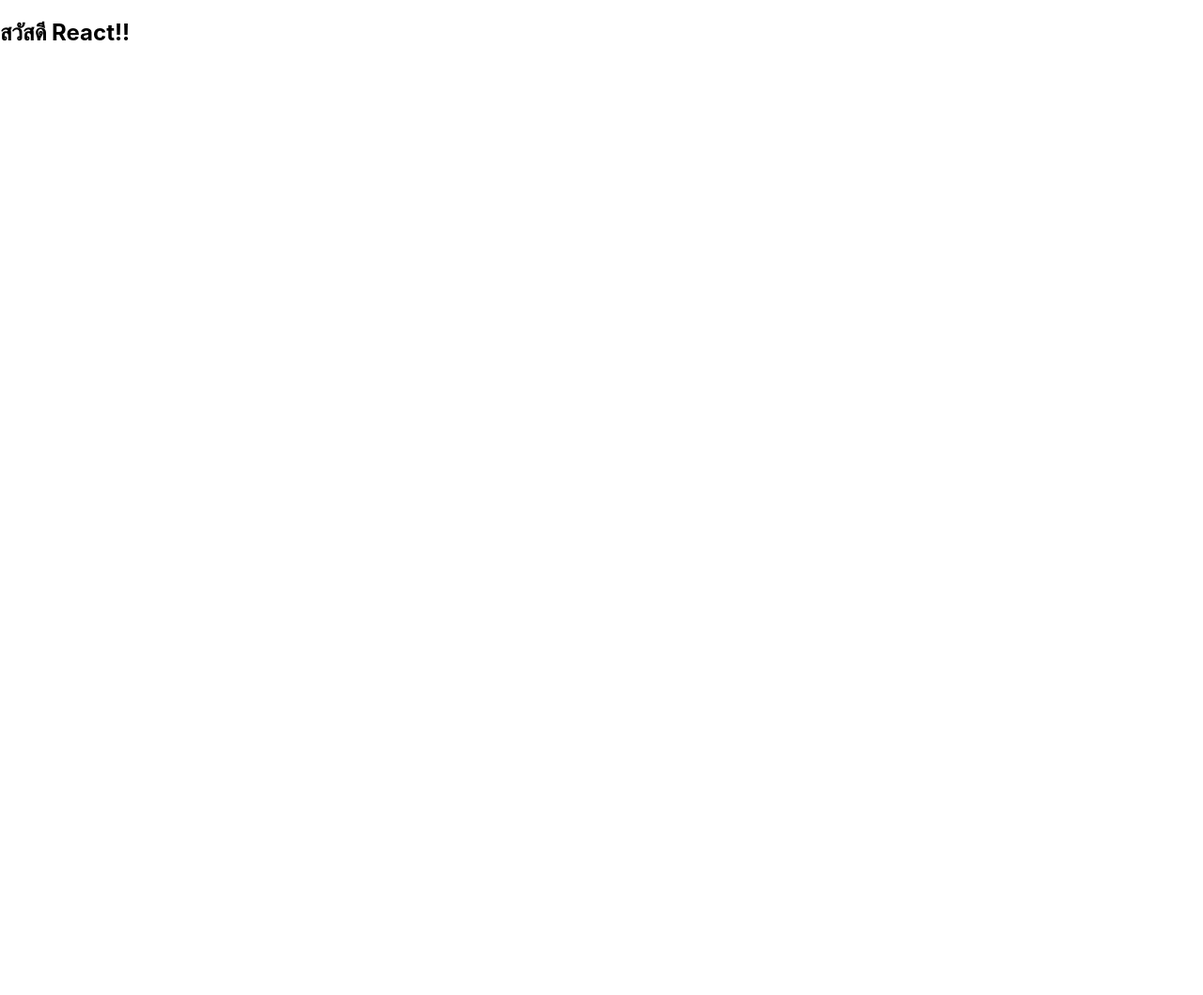
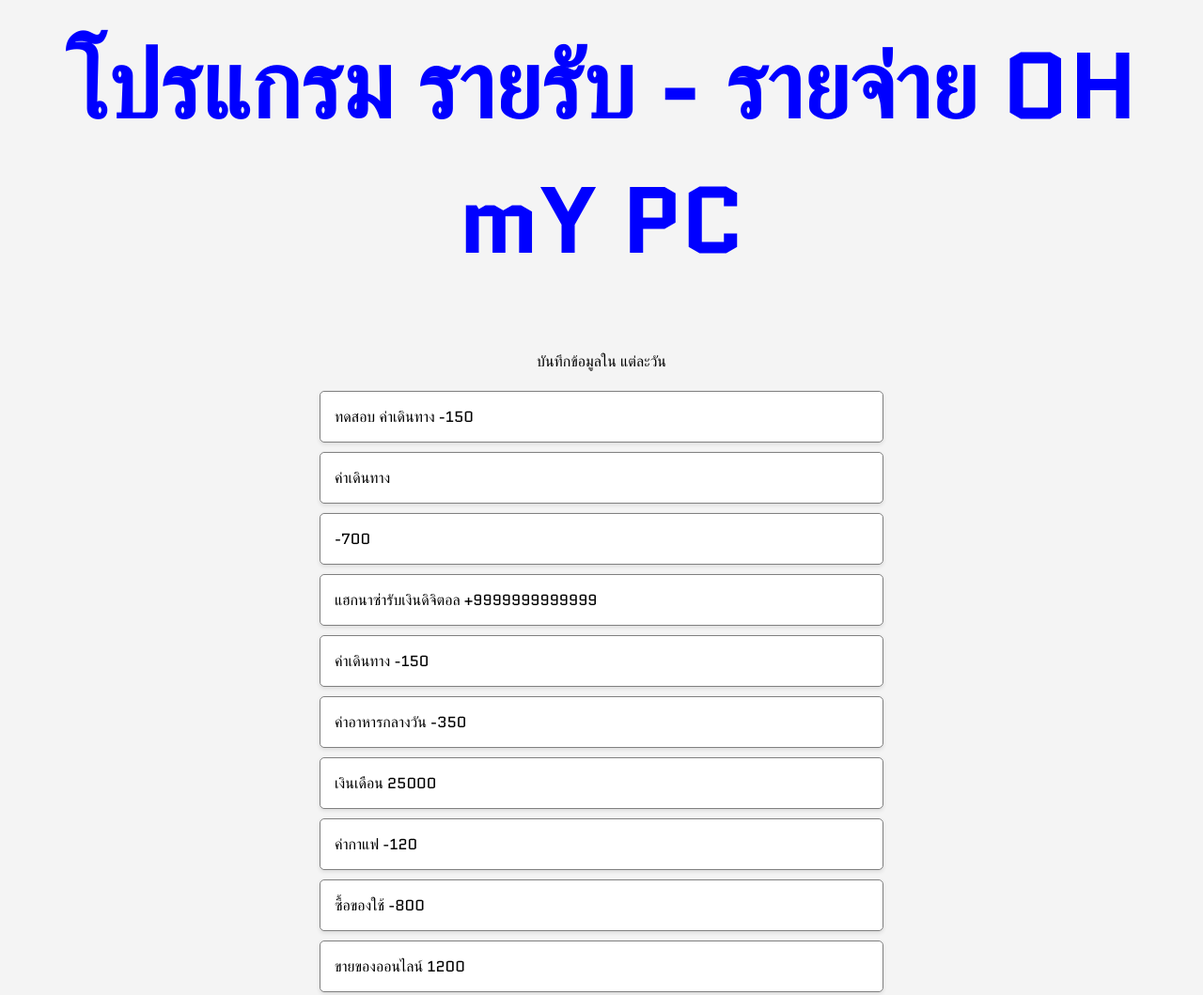
Before and after one commit to 0KrittapasKa0/react_learning_1, a React app: page / in a window 1280 px wide. Shown: the top 1059 px of the page at 94% size. Before the commit the page ends 800 px from the top, so only its background shows below. Built offline with nearby package versions, Linux system fonts and the light colour scheme.

Commit message:
before set PropsType

```diff
--- a/package.json
+++ b/package.json
@@ -8,6 +8,7 @@
     "react_learning_1": "file:",
     "react-dom": "^19.0.0",
     "react-scripts": "5.0.1",
+    "uuid": "^11.0.3",
     "web-vitals": "^4.2.4"
   },
   "scripts": {
--- a/public/index.html
+++ b/public/index.html
@@ -24,7 +24,7 @@
       work correctly both with client-side routing and a non-root public URL.
       Learn how to configure a non-root public URL by running `npm run build`.
     -->
-    <title>React App</title>
+    <title>เรียนรู้ React 1</title>
   </head>
   <body>
     <noscript>You need to enable JavaScript to run this app.</noscript>
--- a/src/components/App.css
+++ b/src/components/App.css
@@ -0,0 +1,41 @@
+@import url('https://fonts.googleapis.com/css2?family=Quantico:ital,wght@0,400;0,700;1,400&display=swap');
+
+body {
+    text-align: center;
+    font-family: 'Quantico', sans-serif; /* ใช้ฟอนต์ที่นำเข้า */
+    margin: 0;
+    padding: 0;
+    background-color: #f4f4f4; /* สีพื้นหลังของหน้าทั้งหมด */
+}
+
+ul {
+    padding: 0;
+    margin: 20px auto; /* จัดให้อยู่กึ่งกลาง */
+    max-width: 600px; /* กำหนดความกว้างของรายการ */
+}
+
+li {
+    list-style: none; /* ลบจุด bullet ของรายการ */
+    display: flex; /* แสดงเนื้อหาในรูปแบบ flexbox */
+    justify-content: space-between; /* จัดตำแหน่งเนื้อหาให้กระจายออก */
+    align-items: center; /* จัดให้อยู่กึ่งกลางแนวตั้ง */
+    padding: 15px; /* ระยะห่างด้านใน */
+    background-color: #ffffff; /* สีพื้นหลัง */
+    border: 1px solid gray; /* เส้นขอบ */
+    border-radius: 5px; /* มุมโค้งมน */
+    margin-bottom: 10px; /* ระยะห่างระหว่างแต่ละรายการ */
+    box-shadow: 0 2px 4px rgba(0, 0, 0, 0.1); /* เงาเพื่อความสวยงาม */
+    width: 100%; /* ให้กล่องขยายเต็มความกว้างของ ul */
+    box-sizing: border-box; /* รวม padding และ border ในขนาด */
+    transition: transform 0.2s, box-shadow 0.2s; /* เพิ่มเอฟเฟกต์เมื่อ hover */
+}
+
+li:hover {
+    transform: scale(1.02); /* ขยายขนาดเล็กน้อยเมื่อ hover */
+    box-shadow: 0 4px 8px rgba(0, 0, 0, 0.2); /* เพิ่มเงาเมื่อ hover */
+}
+
+h1 {
+    margin-top: 20px;
+    color: #333;
+}
--- a/src/components/App.js
+++ b/src/components/App.js
@@ -1,7 +1,76 @@
+import { v4 as uuidv4 } from 'uuid';
+import Items from "./Items";
+import "./App.css";
+
+let Header = () => {
+  return (
+    <h1 style={{ color: "blue", fontSize: "100px" }}>
+      โปรแกรม รายรับ - รายจ่าย OH mY PC
+    </h1>
+  );
+};
+let Descrption = () => {
+  return <p>บันทึกข้อมูลใน แต่ละวัน</p>;
+};
+
+let Transaction = () => {
+  const data = [
+    { title: "ค่าเดินทาง", amount: -150 },
+    { title: "ค่าอาหารกลางวัน", amount: -350 },
+    { title: "เงินเดือน", amount: 25000 },
+    { title: "ค่ากาแฟ", amount: -120 },
+    { title: "ซื้อของใช้", amount: -800 },
+    { title: "ขายของออนไลน์", amount: 1200 },
+    { title: "ค่าน้ำมัน", amount: -500 },
+    { title: "ค่าอาหารเย็น", amount: -600 },
+    { title: "โบนัส", amount: 5000 },
+    { title: "ค่าตั๋วหนัง", amount: -200 },
+    { title: "ค่าหนังสือ", amount: -450 },
+    { title: "เงินปันผล", amount: 1000 },
+    { title: "ค่าทางด่วน", amount: -80 },
+    { title: "ค่าขนม", amount: -250 },
+    { title: "รับงานพิเศษ", amount: 3000 },
+    { title: "ค่าซ่อมรถ", amount: -1000 },
+    { title: "ค่าเสื้อผ้า", amount: -750 },
+    { title: "คืนเงินภาษี", amount: 1500 },
+    { title: "ค่าที่จอดรถ", amount: -50 },
+    { title: "ค่าโทรศัพท์", amount: -300 },
+    { title: "ขายของมือสอง", amount: 800 },
+    { title: "ค่าบีทีเอส", amount: -75 },
+    { title: "ค่าของใช้ในบ้าน", amount: -550 },
+    { title: "เงินรางวัล", amount: 2000 },
+    { title: "ค่าแท็กซี่", amount: -120 },
+    { title: "ค่าอาหาร", amount: -400 },
+    { title: "ดอกเบี้ย", amount: 500 },
+    { title: "ค่าเดินทางไปต่างจังหวัด", amount: -1500 },
+    { title: "ซื้อของฝาก", amount: -600 },
+    { title: "เงินคืนจากประกัน", amount: 2500 },
+  ]
+  return (
+    <div>
+      <ul className="style-none">
+        <Items key={1} title={"ทดสอบ " + data[0].title} amount={data[0].amount} />
+        <Items key={2} title="ค่าเดินทาง" />
+        <Items key={3} amount="-700" />
+        <Items key={4} title="แฮกนาซ่ารับเงินดิจิตอล" amount="+9999999999999" />
+        {/* {data.map((item) => {
+          return <Items title={item.title} amount={item.amount} />;
+        })} */}
+        {data.map((item) => {
+          return <Items key={uuidv4()} {...item}/>; //props spread operator
+        })}
+      </ul>
+    </div>
+  );
+};
 
 function App() {
   return (
-    <div><h2>สวัสดี React!!</h2></div>
+    <div>
+      <Header />
+      <Descrption />
+      <Transaction />
+    </div>
   );
 }
 
--- /dev/null
+++ b/src/components/Items.js
@@ -0,0 +1,9 @@
+let Items = (props) => {
+  const {title, amount} = props;
+    return (
+      <>
+        <li>{title} {amount}</li>
+      </>
+    );
+  };
+export default Items;
--- a/src/index.css
+++ b/src/index.css
@@ -1,6 +1,6 @@
 body {
   margin: 0;
-  font-family: -apple-system, BlinkMacSystemFont, 'Segoe UI', 'Roboto', 'Oxygen',
+  font-family: "Quantico", -apple-system, BlinkMacSystemFont, 'Segoe UI', 'Roboto', 'Oxygen',
     'Ubuntu', 'Cantarell', 'Fira Sans', 'Droid Sans', 'Helvetica Neue',
     sans-serif;
   -webkit-font-smoothing: antialiased;
```
Also changed, not shown: 1 other file.
